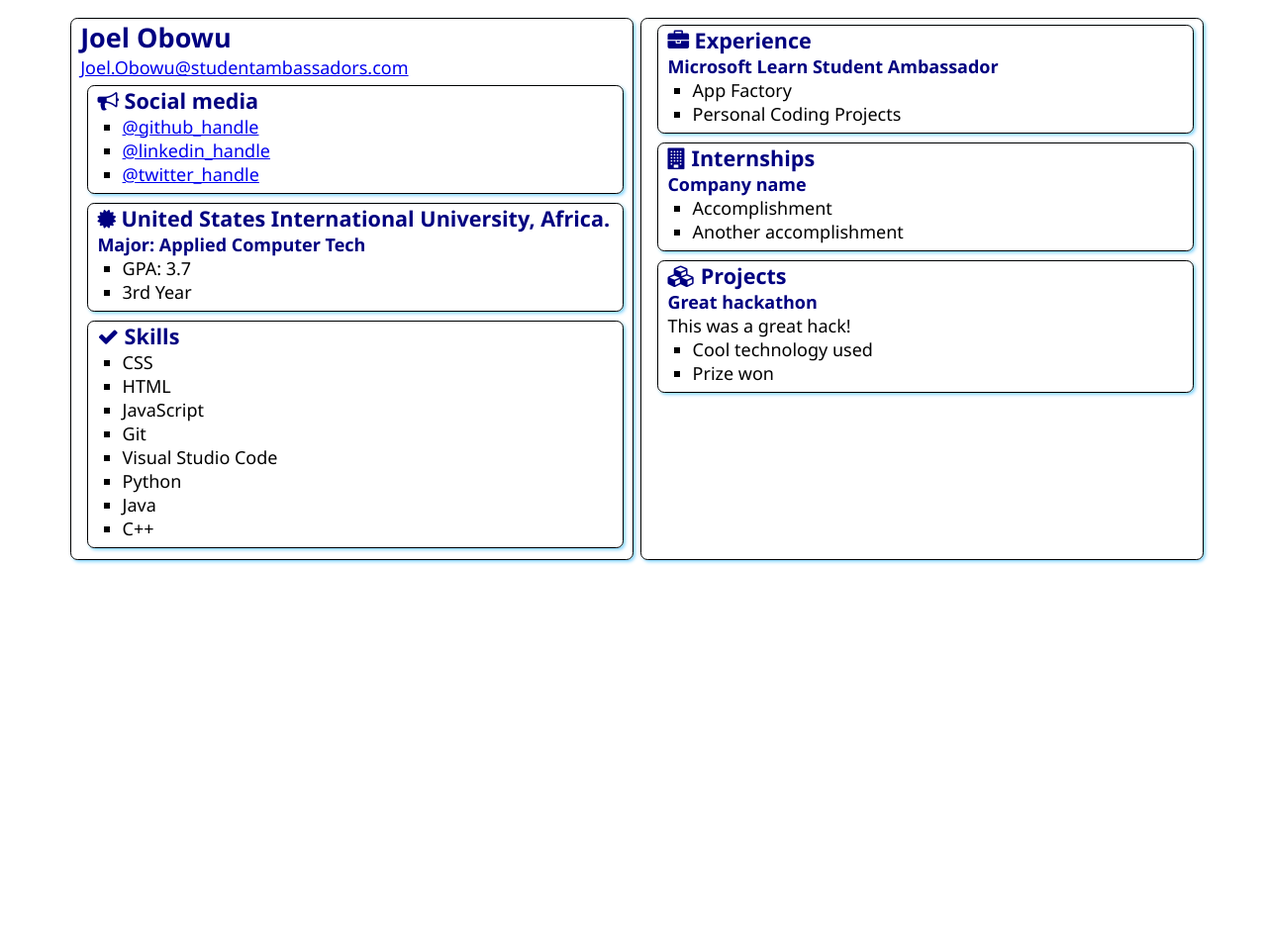
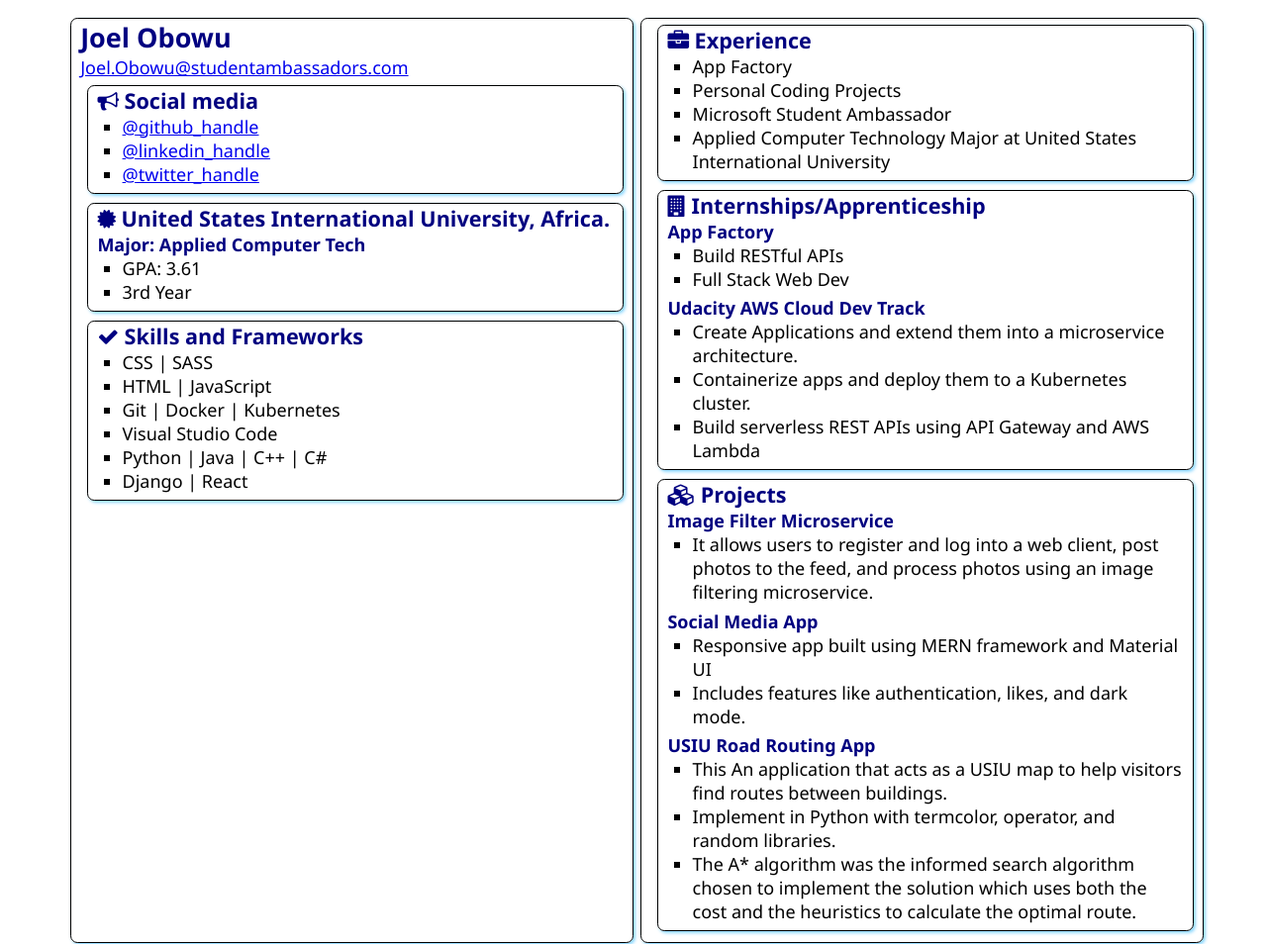
Before and after one commit to UZzoma/SATechnicalOnboarding, a plain HTML site: page src/index.html in a window 1280 px wide. Shown: the top 954 px of the page at 99% size. Before the commit the page ends 800 px from the top, so only its background shows below. Drawn offline with Linux system fonts and the light colour scheme.

Commit message:
Update Resume

```diff
--- a/src/index.html
+++ b/src/index.html
@@ -1,5 +1,6 @@
 <!DOCTYPE html>
 <html lang="en">
+
 <head>
     <meta charset="UTF-8">
     <meta http-equiv="X-UA-Compatible" content="IE=edge">
@@ -9,6 +10,7 @@
     <link rel="stylesheet" href="style.css">
     <link rel="stylesheet" href="https://cdnjs.cloudflare.com/ajax/libs/font-awesome/4.7.0/css/font-awesome.min.css">
 </head>
+
 <body>
     <main>
         <article class="box">
@@ -21,7 +23,7 @@
                     Social media
                 </h2>
                 <ul>
-                    <li><a href="https://github.com/UZzoma">@github_handle</a></li>
+                    <li><a href="https://github.com/bedbugs-bit">@github_handle</a></li>
                     <li><a href="https://linkedin.com/in/Joel-Obowu">@linkedin_handle</a></li>
                     <li><a href="https://twitter.com/joelObowu">@twitter_handle</a></li>
                 </ul>
@@ -35,7 +37,7 @@
                     </h2>
                     <h3>Major: Applied Computer Tech</h3>
                     <ul>
-                        <li>GPA: 3.7</li>
+                        <li>GPA: 3.61</li>
                         <li>3rd Year</li>
                     </ul>
                 </div>
@@ -44,17 +46,15 @@
             <section class="box">
                 <h2>
                     <i class="fa fa-check" aria-hidden="true"></i>
-                    Skills
+                    Skills and Frameworks
                 </h2>
                 <ul>
-                    <li>CSS</li>
-                    <li>HTML</li>
-                    <li>JavaScript</li>
-                    <li>Git</li>
+                    <li>CSS | SASS</li>
+                    <li>HTML | JavaScript</li>
+                    <li>Git | Docker | Kubernetes</li>
                     <li>Visual Studio Code</li>
-                    <li>Python</li>
-                    <li>Java</li>
-                    <li>C++</li>
+                    <li>Python | Java | C++ | C#</li>
+                    <li>Django | React </li>
                 </ul>
             </section>
         </article>
@@ -64,22 +64,32 @@
                     <i class="fa fa-briefcase" aria-hidden="true"></i>
                     Experience
                 </h2>
-                <h3>Microsoft Learn Student Ambassador</h3>
+
                 <ul>
                     <li>App Factory</li>
                     <li>Personal Coding Projects</li>
+                    <li>Microsoft Student Ambassador </li>
+                    <li>Applied Computer Technology Major at United States International University</li>
                 </ul>
             </section>
             <section class="box">
                 <h2>
                     <i class="fa fa-building" aria-hidden="true"></i>
-                    Internships
+                    Internships/Apprenticeship
                 </h2>
 
-                <h3>Company name</h3>
+                <h3>App Factory</h3>
                 <ul>
-                    <li>Accomplishment</li>
-                    <li>Another accomplishment</li>
+                    <li>Build RESTful APIs </li>
+                    <li>Full Stack Web Dev</li>
+                </ul>
+
+                <h3>Udacity AWS Cloud Dev Track</h3>
+                <ul>
+                    <li>Create Applications and extend them into a microservice architecture. </li>
+                    <li> Containerize apps and deploy them to a Kubernetes cluster. </li>
+                    <li>Build serverless REST APIs using API Gateway and AWS Lambda</li>
+
                 </ul>
             </section>
             <section class="box">
@@ -87,16 +97,36 @@
                     <i class="fa fa-cubes" aria-hidden="true"></i>
                     Projects
                 </h2>
+                <h3>Image Filter Microservice</h3>
+                <ul>
+                    <li>It allows users to register and log into a web client, post photos to the feed, and process
+                        photos using an image filtering microservice. </li>
+                </ul>
 
+                <h3>Social Media App</h3>
+                <ul>
+                    <li>Responsive app built using MERN framework and Material UI</li>
+                    <li>Includes features like authentication, likes, and dark mode.</li>
+                </ul>
+
+                <h3>USIU Road Routing App</h3>
+                <ul>
+                    <li>This An application that acts as a USIU map to help visitors find routes between buildings.</li>
+                    <li>Implement in Python with termcolor, operator, and random libraries.</li>
+                    <li>The A* algorithm was the informed search algorithm chosen to implement the solution which uses
+                        both the cost and the heuristics to calculate the optimal route.</li>
+                </ul>
+                <!--
                 <h3>Great hackathon</h3>
                 <div>This was a great hack!</div>
                 <ul>
                     <li>Cool technology used</li>
                     <li>Prize won</li>
-                </ul>
+                </ul> -->
             </section>
         </article>
 
     </main>
 </body>
+
 </html>
```
Also changed, not shown: src/style.css (line endings or trailing spaces).
